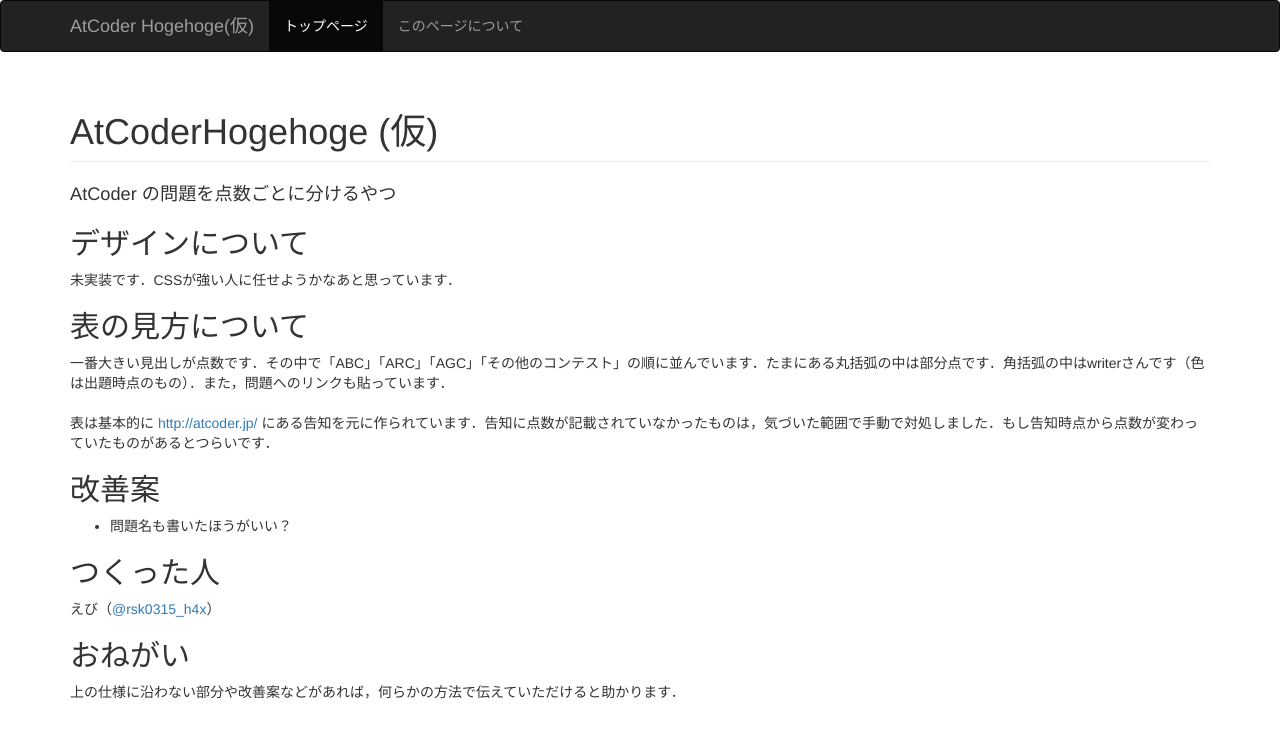
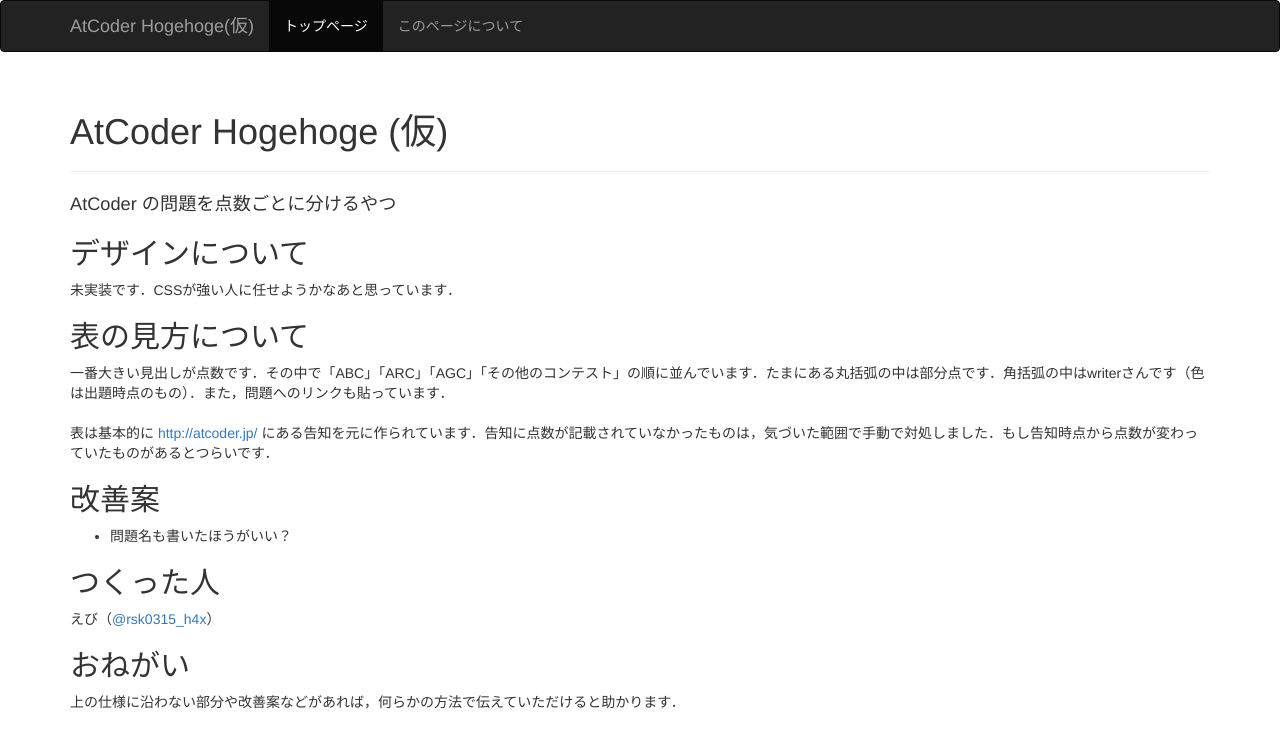
Before and after one commit to okaduki/tsutajiro.github.io, a plain HTML site: page AtCoderPointsList/about.html in a window 1280 px wide. Drawn offline with nearby package versions, Linux system fonts and the light colour scheme.

Commit message:
about.html が Hogehoge していなかった部分の修正

```diff
--- a/AtCoderPointsList/about.html
+++ b/AtCoderPointsList/about.html
@@ -39,7 +39,9 @@
     <!-- navigation end -->
 
     <div class="container">
-      <h1 class="page-header">AtCoderHogehoge (仮)</h1>
+      <div class="page-header">
+        <h1>AtCoder Hogehoge (仮)</h1>
+      </div>
       <p class="description">AtCoder の問題を点数ごとに分けるやつ</p>
       <h2>デザインについて</h2>
       <div>未実装です．CSSが強い人に任せようかなあと思っています．</div>
```
